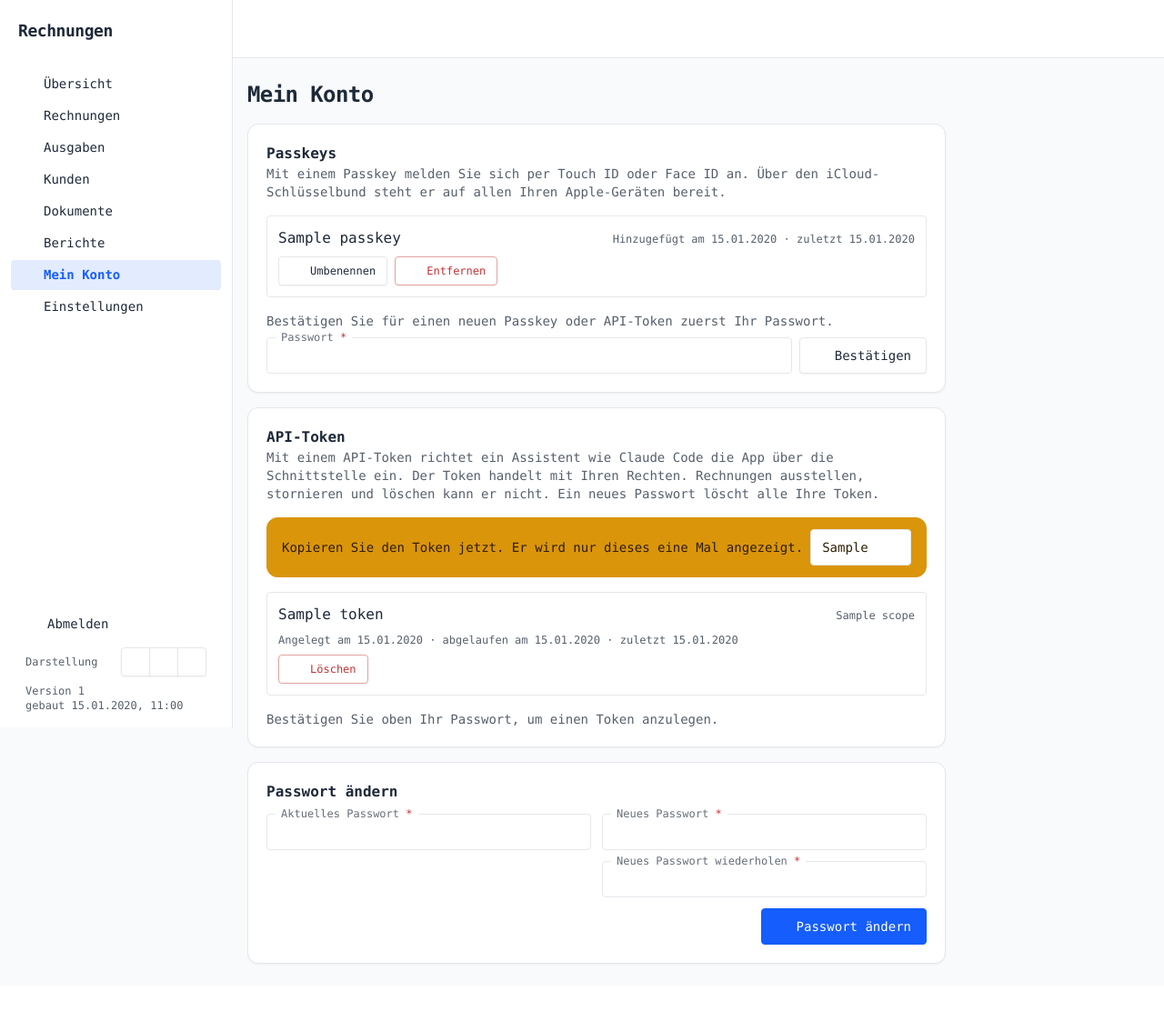
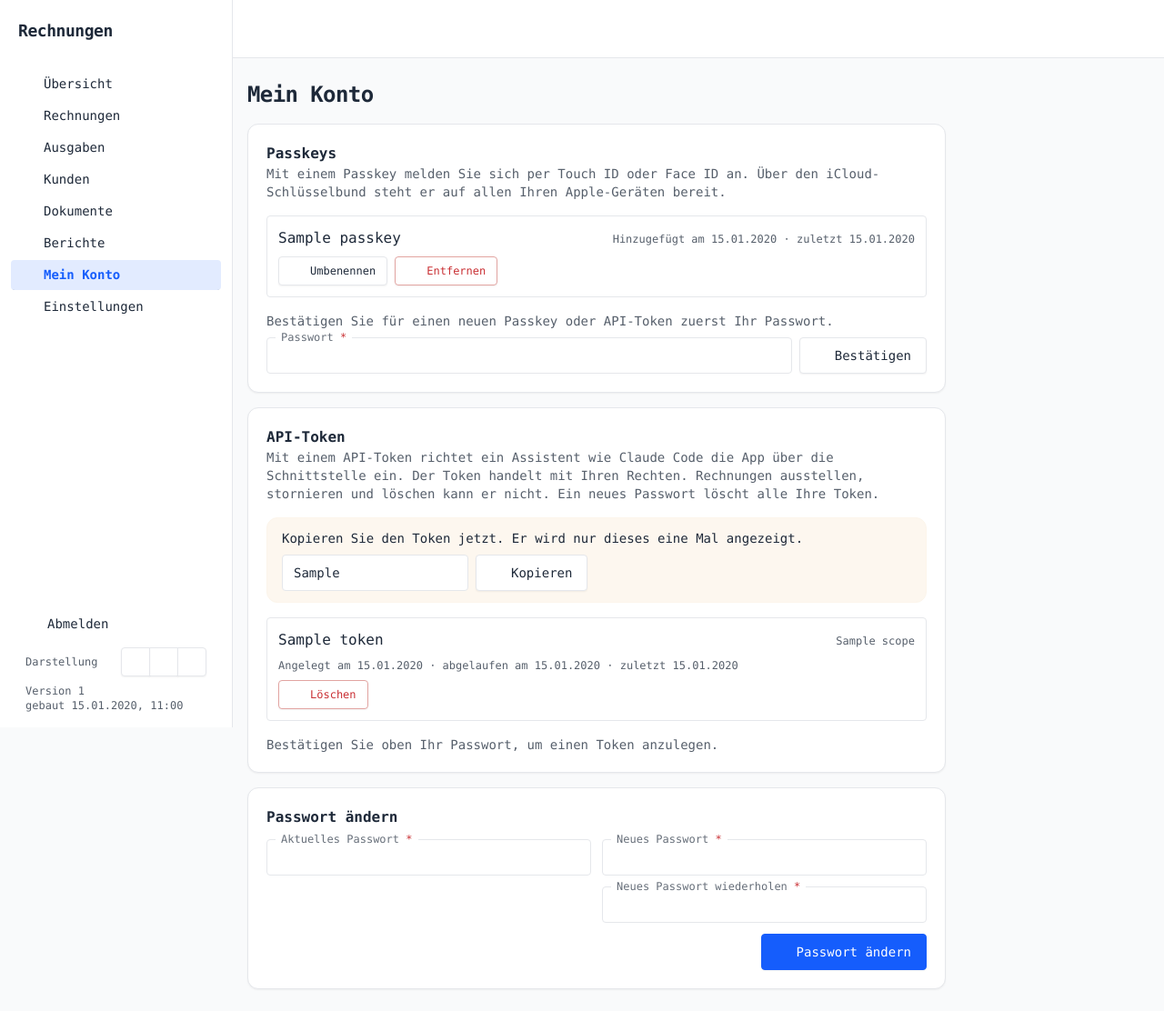
Before and after one commit to grigoriev/im, a Spring app: page /account in a window 1280 px wide. Shown: the whole page at 91% size. Before the commit the page ends 1061 px from the top, so only its background shows below. Run offline with Thymeleaf, Linux system fonts and the light colour scheme; the template is opened without the code that fills it: most values are stand-ins (such as "Sample title", 1, 10 or a date in 2020); data that the repository does not hold is empty; style sheets or scripts are compiled from the project's sources; database files in the repository are not loaded; some libraries are stand-ins or nearby versions; some web fonts are replaced.

Commit message:
fix: show the new API token readable with a copy button
The token sat in a narrow field of the warning, dark on dark. It now
fills the width, and a button copies it to the clipboard.

```diff
--- a/src/main/resources/static/js/app.js
+++ b/src/main/resources/static/js/app.js
@@ -220,3 +220,21 @@ document.addEventListener('DOMContentLoaded', () => {
   if (!new URLSearchParams(location.search).has('new')) return;
   document.querySelector('#new-invoice select')?.focus();
 });
+
+// A button with data-copy="<id>" copies the value of that field to the clipboard and says so for two seconds.
+document.addEventListener('click', async (event) => {
+  const button = event.target.closest('[data-copy]');
+  if (!button) return;
+  const field = document.getElementById(button.dataset.copy);
+  if (!field) return;
+  field.select();
+  try {
+    await navigator.clipboard.writeText(field.value);
+  } catch {
+    document.execCommand('copy');
+  }
+  const label = button.lastChild;
+  const text = label.textContent;
+  label.textContent = 'Kopiert';
+  setTimeout(() => { label.textContent = text; }, 2000);
+});
--- a/src/main/resources/templates/account.html
+++ b/src/main/resources/templates/account.html
@@ -78,9 +78,12 @@
           die Schnittstelle ein. Der Token handelt mit Ihren Rechten. Rechnungen ausstellen, stornieren und löschen
           kann er nicht. Ein neues Passwort löscht alle Ihre Token.</p>
       </div>
-      <div id="new-token-box" class="alert alert-warning text-sm grid gap-2" th:if="${newToken}">
+      <div id="new-token-box" class="alert alert-warning alert-soft text-sm text-base-content block" th:if="${newToken}">
         <p>Kopieren Sie den Token jetzt. Er wird nur dieses eine Mal angezeigt.</p>
-        <input id="new-token" class="input w-full font-mono" aria-label="Neuer API-Token" readonly th:value="${newToken}">
+        <div class="flex gap-2 mt-2">
+          <input id="new-token" class="input flex-1 min-w-0 font-mono" aria-label="Neuer API-Token" readonly th:value="${newToken}">
+          <button type="button" class="btn" data-copy="new-token"><i data-lucide="copy" class="size-4"></i>Kopieren</button>
+        </div>
       </div>
       <p class="text-sm text-base-content/75" th:if="${tokens.isEmpty()}">Noch kein API-Token.</p>
       <div id="token-list" class="grid gap-3" th:unless="${tokens.isEmpty()}">
```
Also changed, not shown: e2e/tests/api.spec.ts (+4 -0 lines), CHANGELOG.md.
